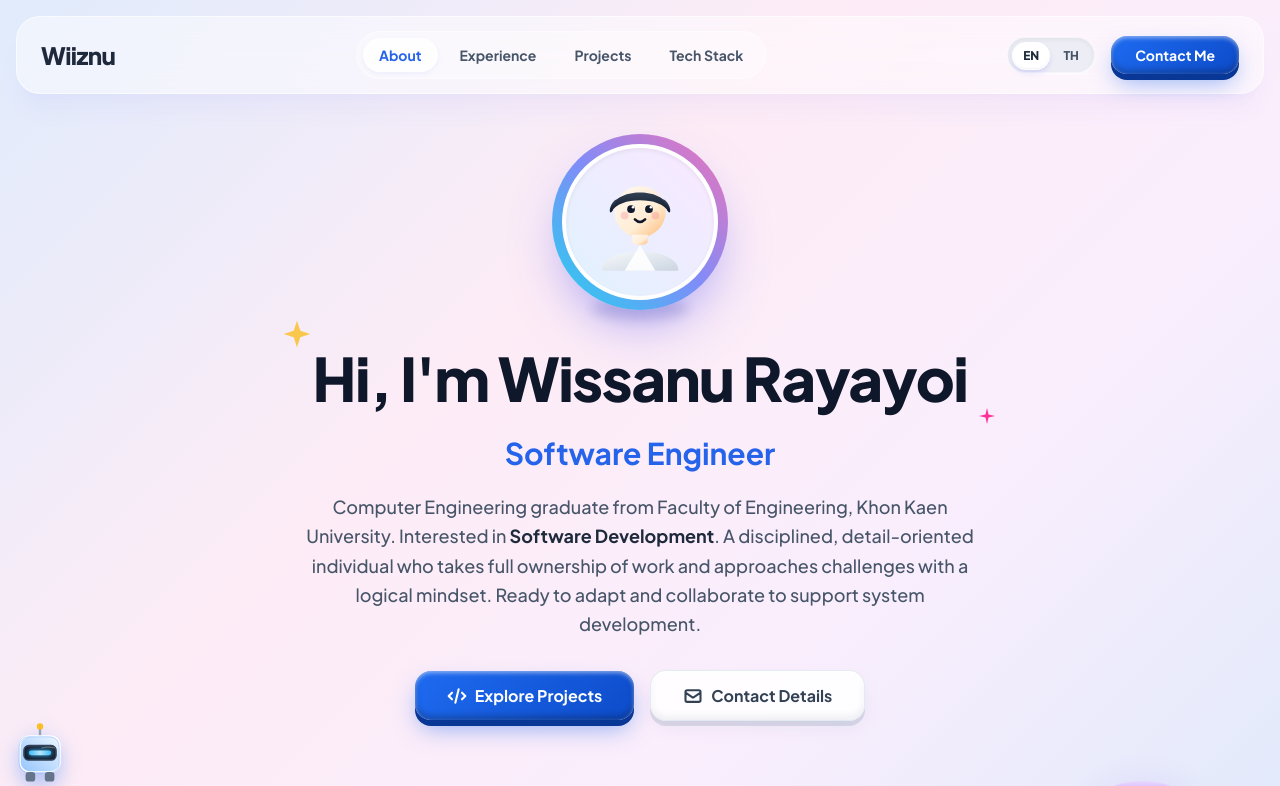
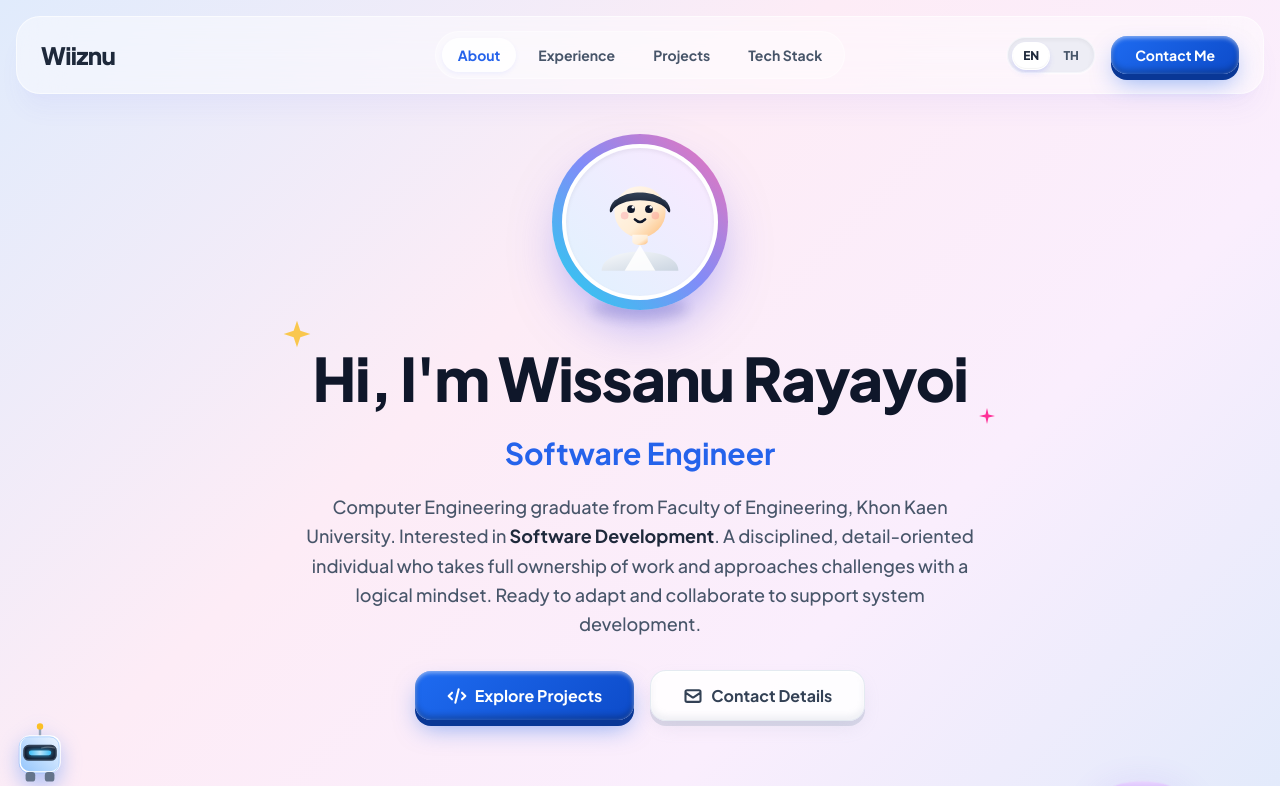
Before and after one commit to wiiznu17/portfolio, a Next.js app: page / in a window 1280 px wide. Shown: the top 786 px of the page. Built offline with nearby package versions, Linux system fonts and the light colour scheme.

Commit message:
feat: restructure navbar layout to align logo and menu elements using flexbox wrappers

```diff
--- a/src/components/Navbar/Navbar.module.css
+++ b/src/components/Navbar/Navbar.module.css
@@ -32,6 +32,12 @@
     0 20px 25px -5px rgba(99, 102, 241, 0.05),
     0 10px 10px -5px rgba(99, 102, 241, 0.02);
   transition: all 0.3s ease;
+}
+
+.logoWrapper {
+  display: flex;
+  align-items: center;
+  flex: 1 1 0%;
 }
 
 .logo {
@@ -101,6 +107,8 @@
   display: flex;
   align-items: center;
   gap: 1rem;
+  flex: 1 1 0%;
+  justify-content: flex-end;
 }
 
 .langToggle {
--- a/src/components/Navbar/Navbar.tsx
+++ b/src/components/Navbar/Navbar.tsx
@@ -108,9 +108,11 @@ export default function Navbar() {
     >
       <nav className={styles.nav}>
         {/* Brand Logo */}
-        <Link href="/" className={styles.logo}>
-          <span>Wiiznu</span>
-        </Link>
+        <div className={styles.logoWrapper}>
+          <Link href="/" className={styles.logo}>
+            <span>Wiiznu</span>
+          </Link>
+        </div>
 
         {/* Menu Links */}
         <div className={styles.menu}>
```
